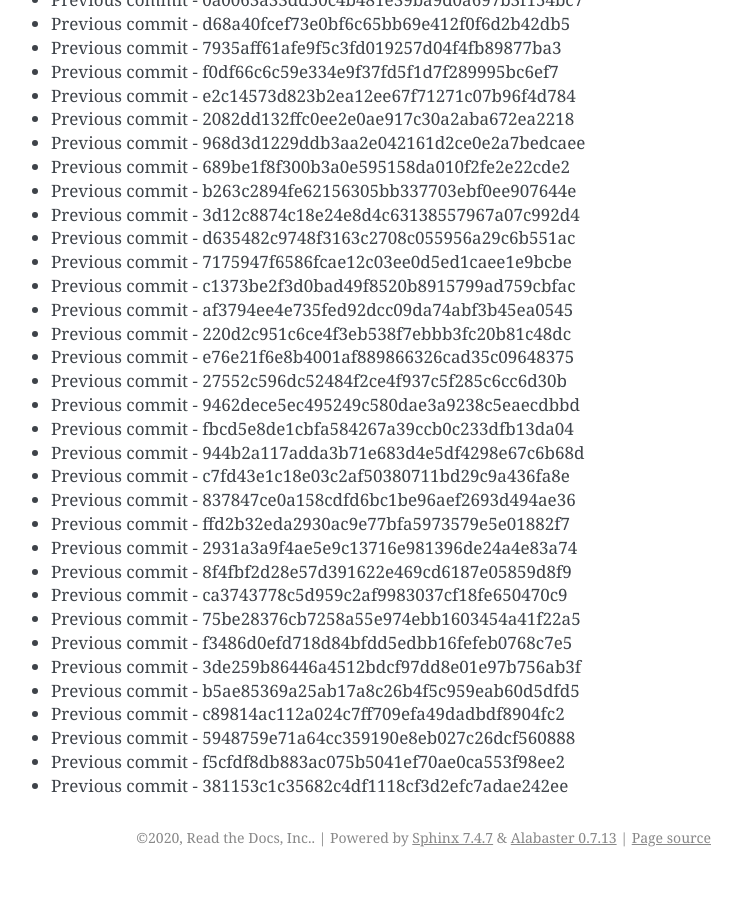
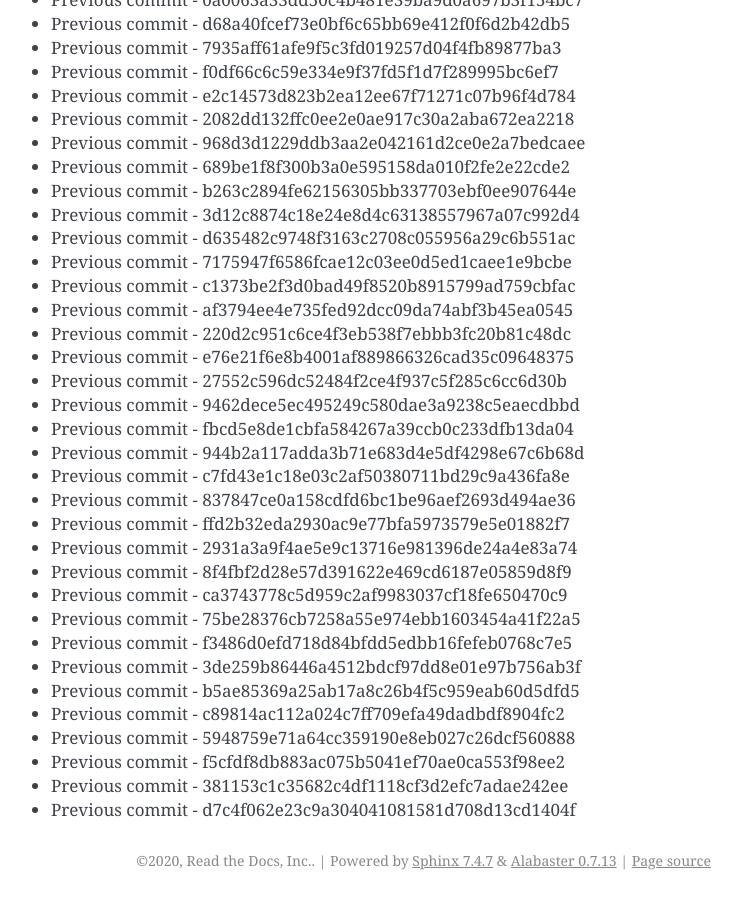
Before and after one commit to readthedocs/rtd-git-stresstest, a Sphinx documentation site: the page built from docs/updates.rst, in a window 1280 px wide and 900 px high, scrolled down 31829 px. Shown: the whole window, without its empty margins (399-1141 px from the left). Built offline with Sphinx 7.4.7, drawn with Linux system fonts in a browser that asks for light colours; before the commit the page ends 32706 px from its top, so only the background shows below that.

Commit message:
Generating commit from previous: d7c4f062e23c9a304041081581d708d13cd1404f

```diff
--- a/docs/updates.rst
+++ b/docs/updates.rst
@@ -1369,3 +1369,4 @@ It can be tested for any performance characteristics.
 * Previous commit - 5948759e71a64cc359190e8eb027c26dcf560888
 * Previous commit - f5cfdf8db883ac075b5041ef70ae0ca553f98ee2
 * Previous commit - 381153c1c35682c4df1118cf3d2efc7adae242ee
+* Previous commit - d7c4f062e23c9a304041081581d708d13cd1404f
```
